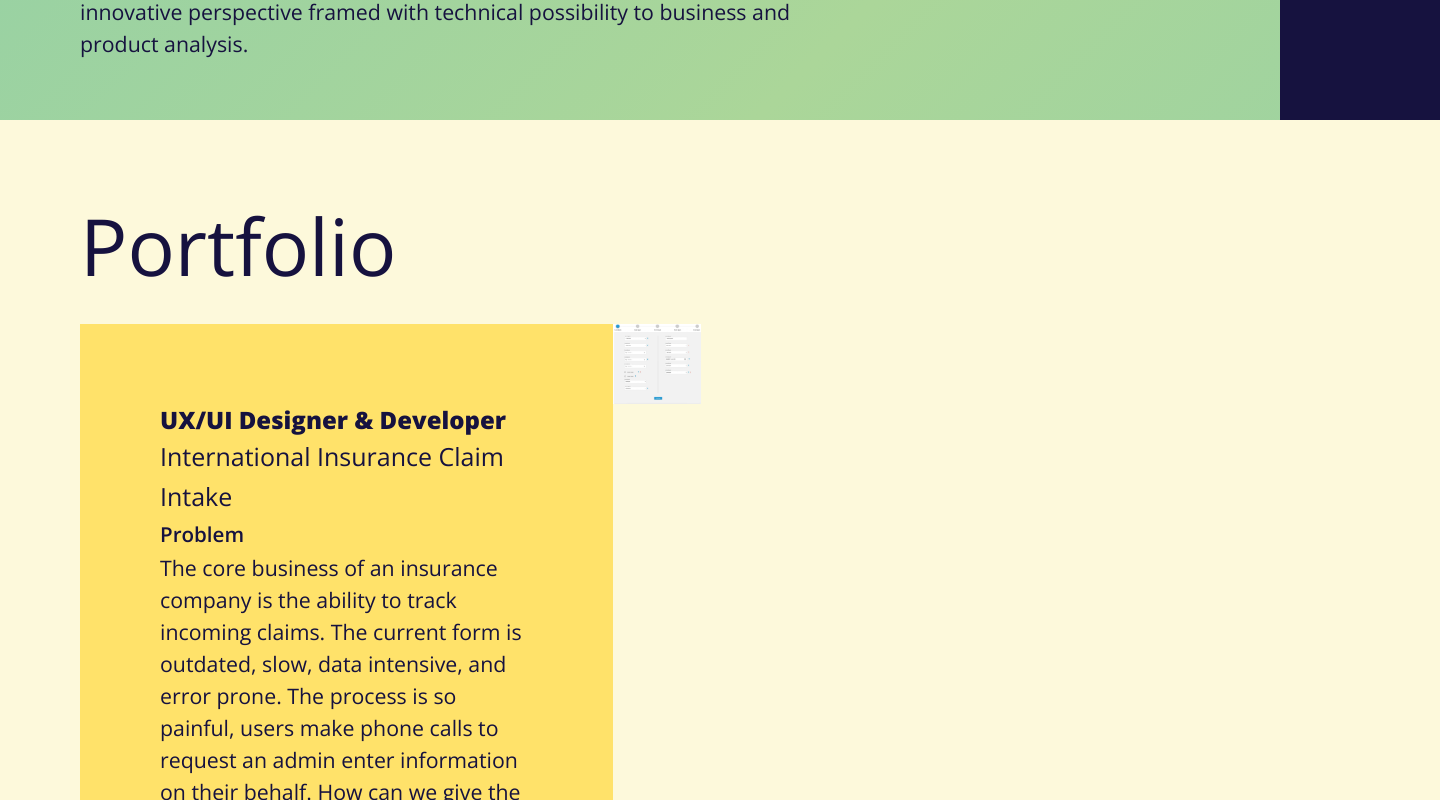
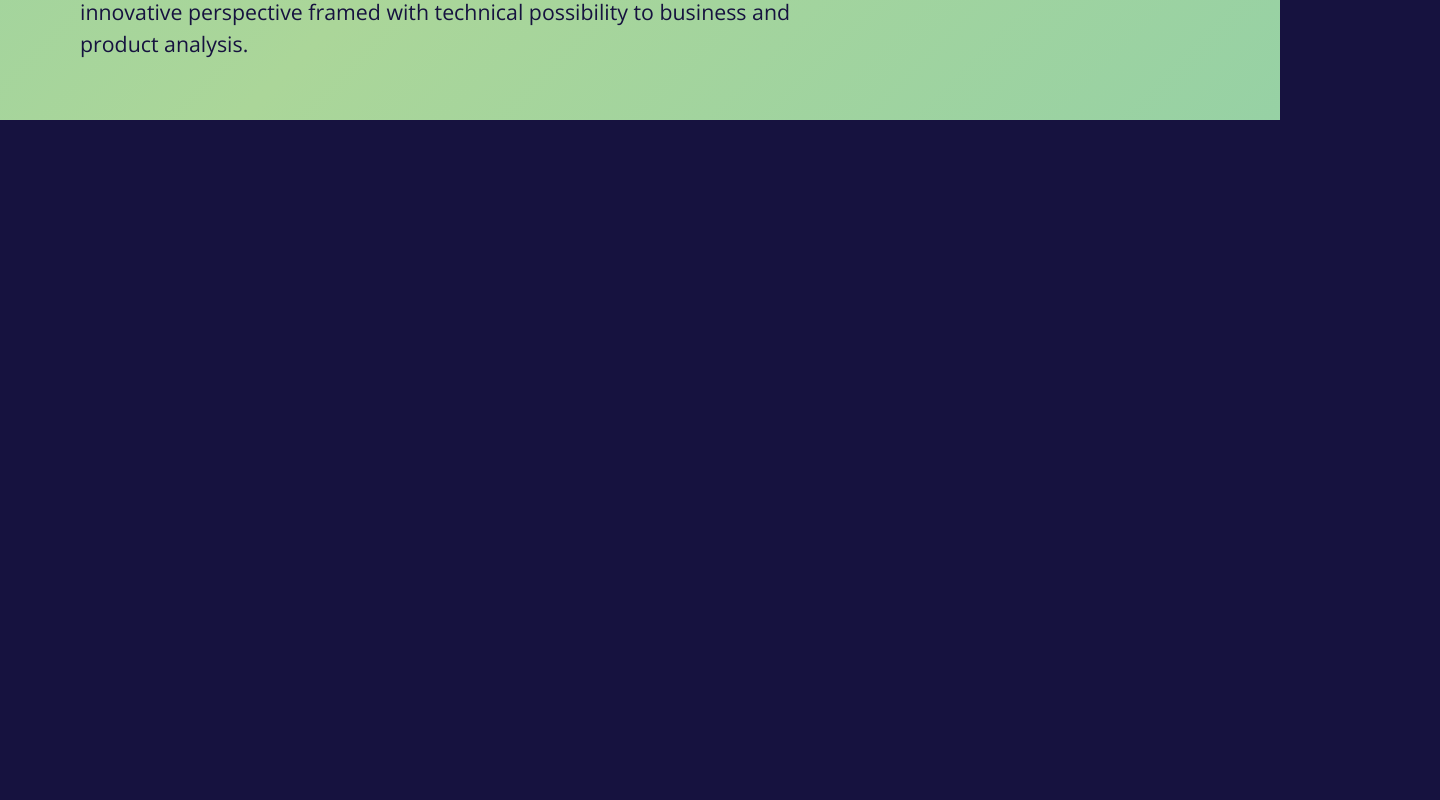
Before and after one commit to kate-perry/thekatebishop, a React (Create React App) app: page / in a window 1280 px wide. Shown: the part 680-1480 px from the top of the page, 1440 px wide, since content can reach past the window. After the commit the page ends 800 px from the top, so only its background shows below. Built offline with nearby package versions, Linux system fonts and the light colour scheme.

Commit message:
snapping scroll

```diff
--- a/src/App.tsx
+++ b/src/App.tsx
@@ -21,12 +21,12 @@ function App() {
   }, []);
 
   return (
-    <div className="app">
-      <WindowSizeContext.Provider value={windowSize} >
-        <Header />
-        <Portfolio />
-      </WindowSizeContext.Provider>
-    </div>
+    <WindowSizeContext.Provider value={windowSize} >
+      <div className="app">
+        <section><Header /></section>
+        <section><Portfolio /></section>
+      </div>
+    </WindowSizeContext.Provider>
   );
 }
 
--- a/src/features/Portfolio.tsx
+++ b/src/features/Portfolio.tsx
@@ -16,7 +16,12 @@ export default function Portfolio() {
             <ThemeProvider theme={portfolioTheme}>
                 <div className="content">
                     <Grid container direction="column">
-                        <div className="title"><Typography variant="h1">Portfolio</Typography></div>
+                        <div className="title">
+                            <Typography variant="h1">
+                                <span>Portfolio</span>
+                            </Typography>
+                        </div>
+                        <div className="projects">
                             {portfolio.map((project, i) =>
                                 <Grid container direction="row" className='project'>
                                     <Grid item xs={5}>
@@ -45,6 +50,7 @@ export default function Portfolio() {
                                     </Grid>
                                 </Grid>
                             )}
+                        </div>
                     </Grid>
                 </div>
             </ThemeProvider>
--- a/src/shared/styles/MuiThemes.tsx
+++ b/src/shared/styles/MuiThemes.tsx
@@ -40,8 +40,7 @@ export const portfolioTheme = responsiveFontSizes(createTheme({
     ].join(','),
     h1: {
       fontSize: '5rem',
-      fontWeight: 300,
-      color: palette.quinary,
+      fontWeight: 800,
     },
     h5: {
       fontSize: '1.5rem',
--- a/src/shared/styles/styles.scss
+++ b/src/shared/styles/styles.scss
@@ -15,8 +15,24 @@ html {
     background-color: $quinary-color;
 }
 
+html,
+body {
+    height: $min-height;
+    overflow: hidden;
+}
+
 .app {
     text-align: start;
+    overflow: scroll;
+    height: $min-height;
+    width: $min-width;
+    scroll-snap-type: y mandatory;
+
+    section {
+        height: $min-height;
+        scroll-snap-align: start;
+        position: relative;
+    }
 }
 
 .content {
@@ -37,6 +53,7 @@ html {
 
 .header {
     min-height: $min-height;
+
     & .background {
         background: linear-gradient(-45deg, $primary-color, $tertiary-color, $primary-color, $tertiary-color);
         background-size: 400% 400%;
@@ -91,17 +108,35 @@ html {
 
 .portfolio {
     min-height: $min-height;
+
     & .title {
         margin-bottom: 2rem;
+        color: white;
+
+        span {
+            margin: 1rem;
+            background-color: $quinary-color;
+            box-shadow: 0rem 0rem 0rem 1rem $quinary-color;
         }
+    }
+
     & .content {
         background: $senary-color;
         min-height: $min-height;
         width: $min-width;
         padding: 5rem;
 
+        & .projects {
+            overflow: scroll;
+            height: $min-height;
+            scroll-snap-points-y: repeat($min-height);
+            scroll-snap-type: y proximity;
+
             & .project {
-            min-height: $min-height;
+                height: $min-height;
+                scroll-snap-align: start;
+                position: relative;
+                overflow: scroll;
 
                 & .description span {
                     padding: 5rem;
@@ -110,6 +145,7 @@ html {
                 & .artifact {
                     & img {
                         height: 5rem;
+                    }
                 }
             }
         }
```
Lines whose indentation alone changed are shown as unchanged.
